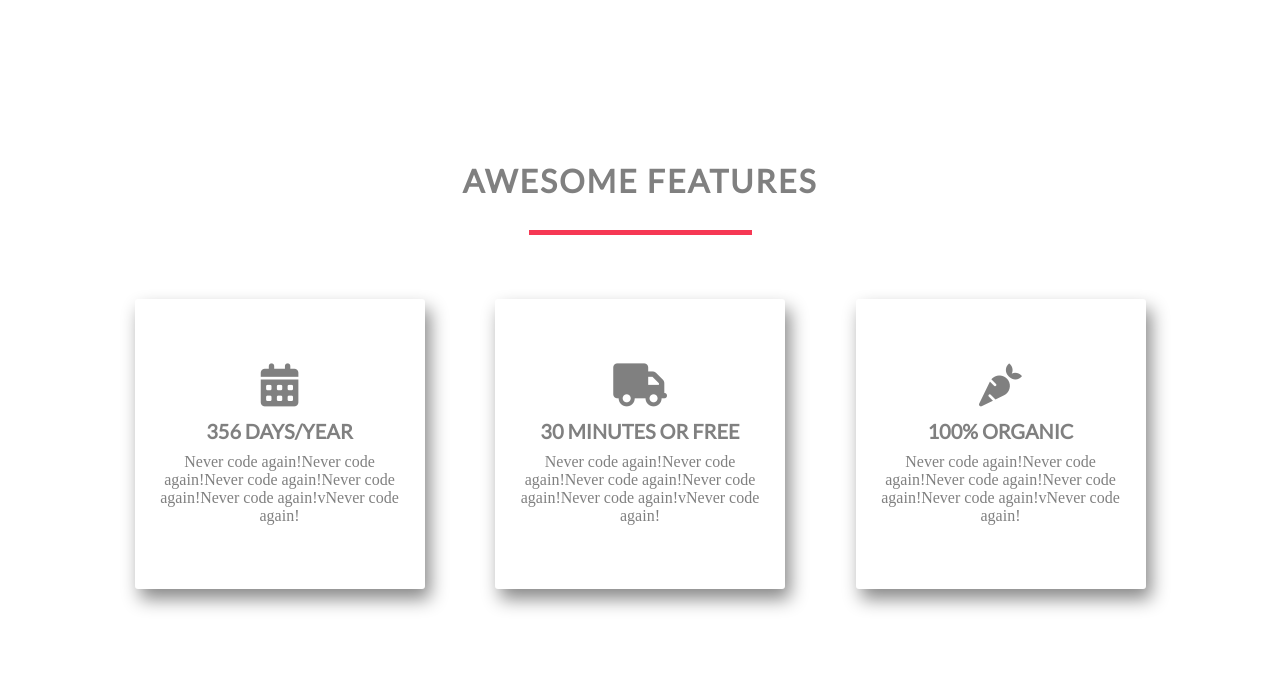
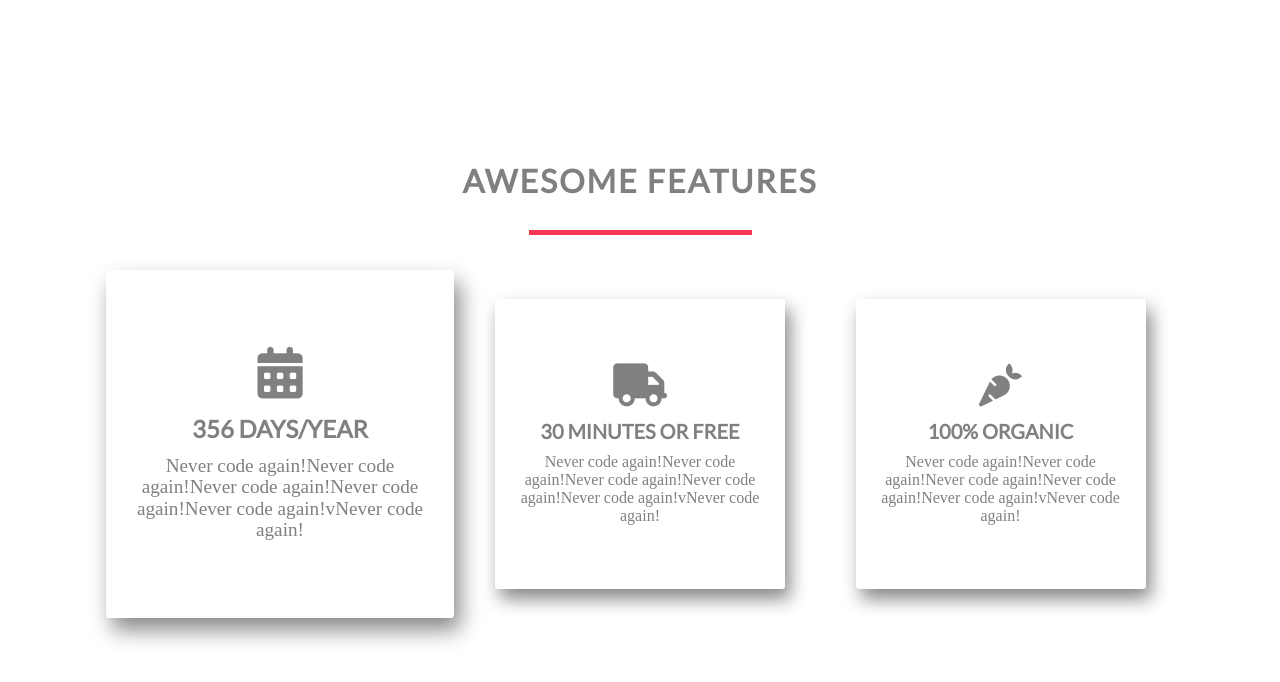
Before and after one commit to Saurav109677/foodApp, a website: page index.html in a window 1280 px wide. In both pictures the pointer is over the element 279 px from the left and 1314 px from the top of the page. Shown: the part 870-1552 px from the top of the page. Drawn offline with Linux system fonts and the light colour scheme.

Commit message:
add animation to awesome feature

```diff
--- a/style.css
+++ b/style.css
@@ -130,6 +130,12 @@
     justify-content: center;
     align-items: center;
     padding: 10px;
+    cursor: pointer;
+    transition: transform 0.1s;
+}
+
+.feature-block:hover{
+    transform: scale(1.2);
 }
 
 .feature-block i{
```
